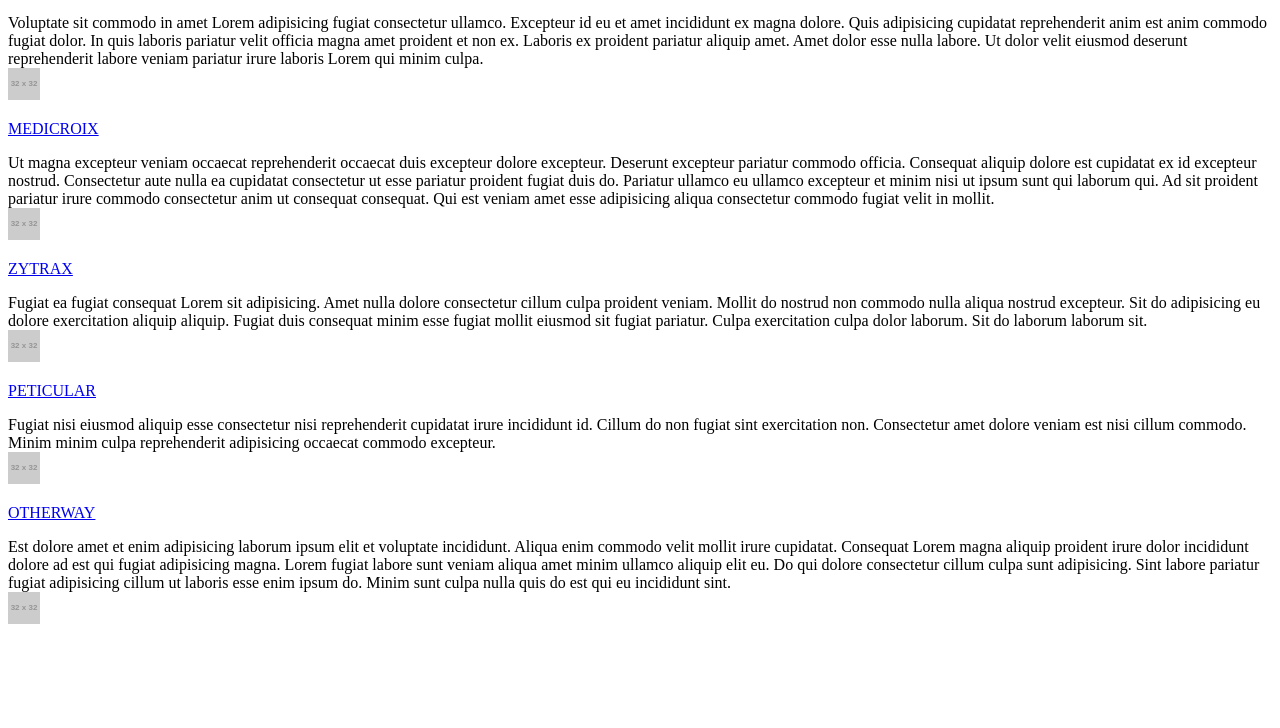
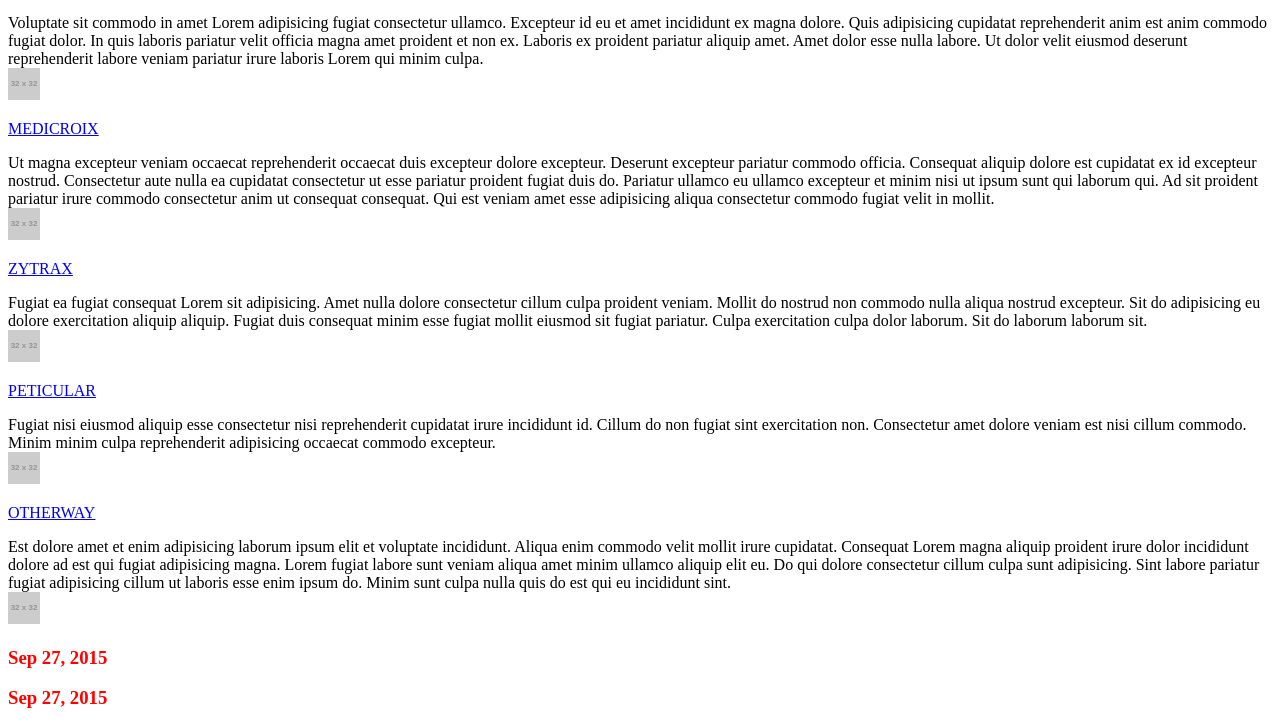
Before and after one commit to sbereschuk/angular, a plain HTML site: page index.html in a window 1280 px wide. Shown: the part 100-828 px from the top of the page. Before the commit the page ends 800 px from the top, so only its background shows below. Drawn offline with Linux system fonts and the light colour scheme; placeholder pictures from the web are drawn by us.

Commit message:
date feature

```diff
--- a/index.html
+++ b/index.html
@@ -11,6 +11,10 @@
 
 	<ng-view></ng-view>
 
+	<div class="directive">
+		<date></date>
+	</div>
+	<date></date>
 
 	<!-- Services -->
 	<script src="js/services/data.js"></script>
@@ -19,5 +23,8 @@
 	<script src="js/controllers/HomeCtrl.js"></script>
 	<script src="js/controllers/ItemCtrl.js"></script>
 
+	<!-- Directives -->
+	<script src="js/directives/date.js"></script>
+
 </body>
 </html>
--- /dev/null
+++ b/js/directives/date.html
@@ -0,0 +1 @@
+<h3 style="color: red;">{{ date | date }}</h3>
--- /dev/null
+++ b/js/directives/date.js
@@ -0,0 +1,10 @@
+app.directive('date', function() {
+	return {
+		restrict: 'E',
+		scope: {},
+	    templateUrl: 'js/directives/date.html',
+	    link: function(scope, element, attrs) {
+	    	scope.date = new Date();
+	    }
+	};
+});
```
